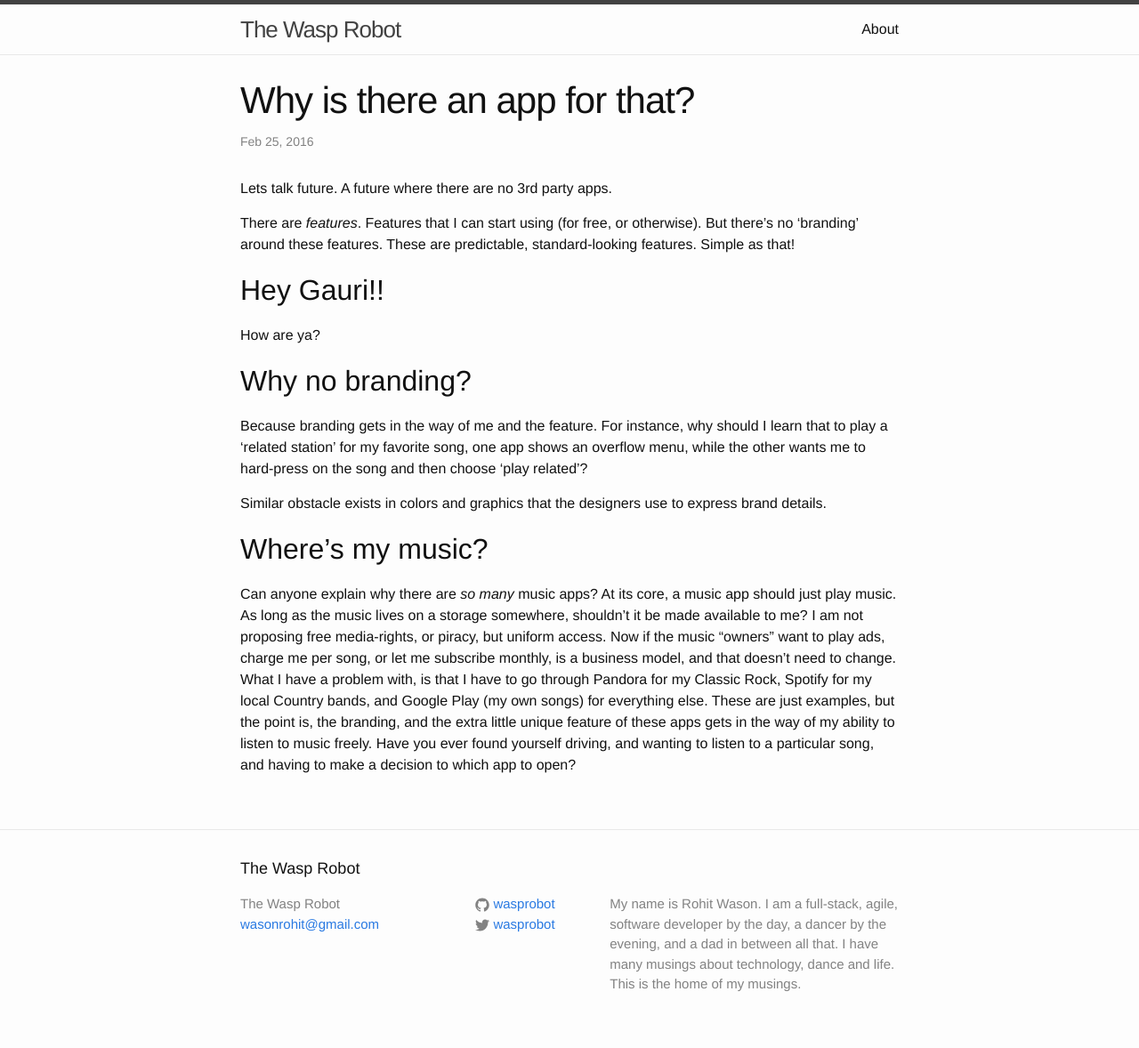
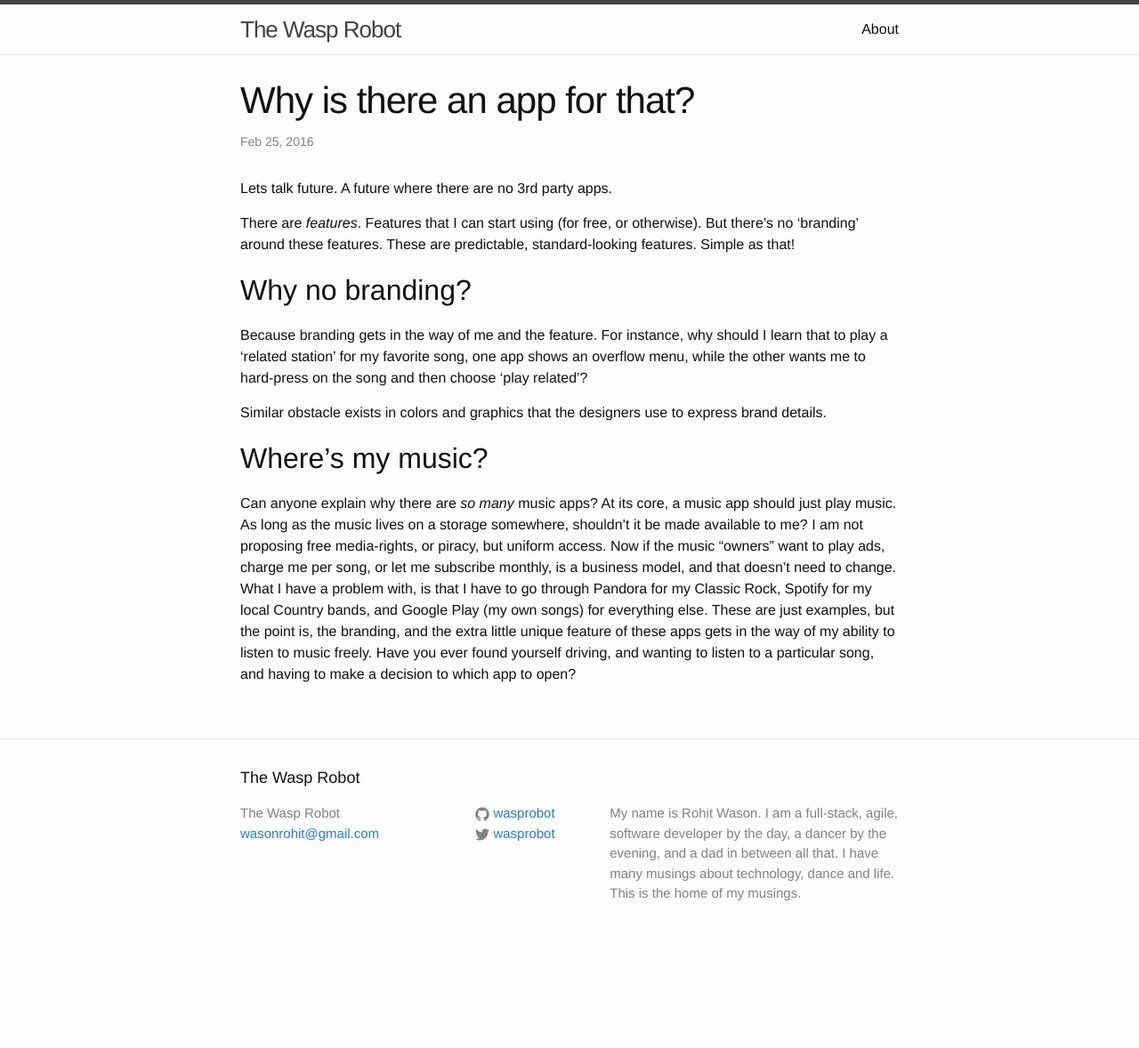
Before and after one commit to waspRobot/wasprobot.github.io, a Jekyll site: the page built from _posts/2016-02-25-why-apps.markdown, in a window 1280 px wide. Shown: the whole page at 89% size. Built offline with Jekyll 4.4.1, drawn with Linux system fonts in a browser that asks for light colours; comment, search, counter and statistics services are not loaded; after the commit the page ends 1076 px from its top, so only the background shows below that.

```diff
--- a/_posts/2016-02-25-why-apps.markdown
+++ b/_posts/2016-02-25-why-apps.markdown
@@ -8,9 +8,6 @@ Lets talk future. A future where there are no 3rd party apps.
 
 There are *features*. Features that I can start using (for free, or otherwise). But there's no 'branding' around these features. These are predictable, standard-looking features. Simple as that!
 
-## Hey Gauri!!
-How are ya?
-
 ## Why no branding?
 Because branding gets in the way of me and the feature. For instance, why should I learn that to play a 'related station' for my favorite song, one app shows an overflow menu, while the other wants me to hard-press on the song and then choose 'play related'?
 
```
